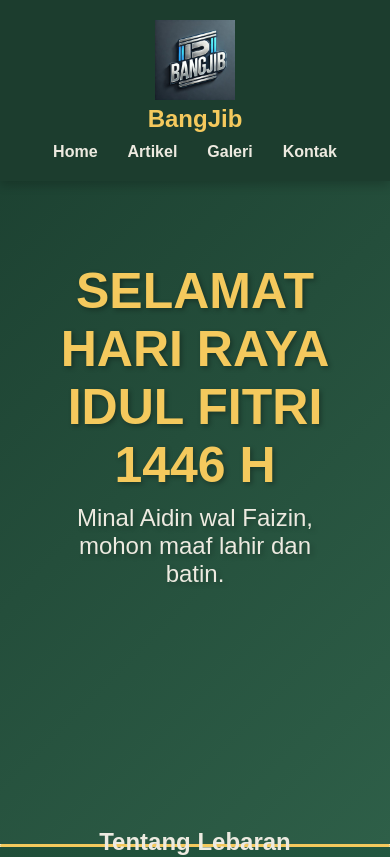
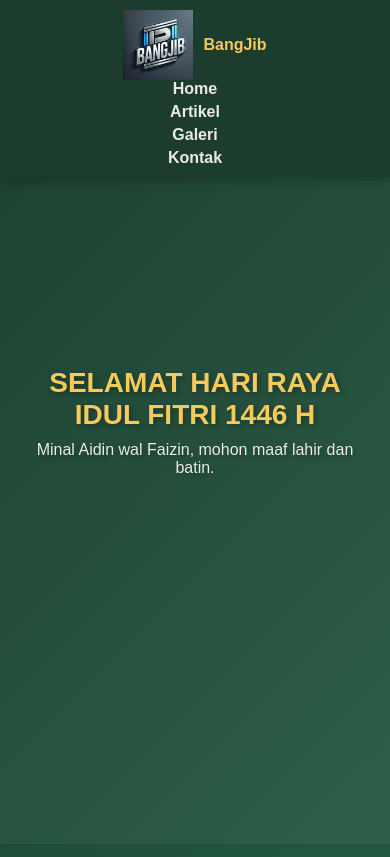
Before and after one commit to mixaza-star/mixaza-star.github.io, a plain HTML site: page index.html in a window 390 px wide. Shown: the top 857 px of the page. Drawn offline with Linux system fonts and the light colour scheme.

Commit message:
first commit

```diff
--- a/index.html
+++ b/index.html
@@ -10,8 +10,10 @@
 
     <!-- HEADER -->
     <header>
-        <img src="images/logo bangjib.jpg" alt="Logo BangJib" class="logo">
-        <h1>BangJib</h1>
+        <div class="logo-container">
+            <img src="images/logo bangjib.jpg" alt="Logo BangJib" class="logo">
+            <h1>BangJib</h1>
+        </div>
         <nav>
             <ul>
                 <li><a href="#home">Home</a></li>
@@ -67,7 +69,7 @@
     <!-- SECTION GALERI -->
     <!-- SECTION GALERI -->
 <section id="galeri" class="galeri">
-    <h2>Galeri</h2>
+    <h2></h2>
 
     <!-- Foto Lebaran -->
     <img src="images/BangJib.jpg" alt="Foto BangJib">
--- a/styles.css
+++ b/styles.css
@@ -7,46 +7,52 @@
 }
 
 /* HEADER */
+/* HEADER */
 header {
-    background: #1C3D2E; /* Hijau tua yang elegan */
-    color: #EDEAE0; /* Putih lembut */
-    padding: 20px 0;
+    background: #1C3D2E;
+    color: #EDEAE0;
+    padding: 15px 20px;
     position: fixed;
     width: 100%;
     top: 0;
     left: 0;
     z-index: 1000;
-    text-align: center;
     display: flex;
-    flex-direction: column;
     align-items: center;
+    justify-content: space-between;
     box-shadow: 0 4px 10px rgba(0, 0, 0, 0.2);
+}
+
+/* LOGO + NAMA */
+.logo-container {
+    display: flex;
+    align-items: center;
+    gap: 10px;
 }
 
 /* LOGO */
 .logo {
-    width: 80px;
+    width: 70px;
     height: auto;
 }
 
 /* TEKS "BangJib" */
 h1 {
-    font-size: 24px;
+    font-size: 22px;
     font-weight: bold;
-    margin-top: 5px;
-    color: #F4C95D; /* Emas elegan */
+    color: #F4C95D;
+    margin: 0; /* Menghindari jarak ekstra */
 }
 
 /* MENU NAVIGASI */
 nav ul {
     list-style: none;
     display: flex;
-    justify-content: center;
-    margin-top: 10px;
+    gap: 20px;
 }
 
 nav ul li {
-    margin: 0 15px;
+    display: inline-block;
 }
 
 nav ul li a {
@@ -60,17 +66,18 @@ nav ul li a:hover {
     color: #F4C95D;
 }
 
-/* GARIS PEMISAH */
-.separator {
-    width: 100%;
-    height: 3px;
-    background-color: #F4C95D;
-    border-radius: 5px;
+/* CONTAINER UTAMA */
+.container {
+    max-width: 1200px;
+    margin: 0 auto;
+    padding: 20px;
 }
 
-/* SECTION STYLE */
-.home, .artikel, .galeri, .kontak {
-    height: 100vh;
+/* SECTION HOME */
+.home {
+    background: linear-gradient(135deg, #1A3D2E, #2E5F48);
+    color: #EDEAE0;
+    min-height: 100vh;
     display: flex;
     align-items: center;
     justify-content: center;
@@ -79,13 +86,6 @@ nav ul li a:hover {
     padding: 50px;
 }
 
-/* WARNA BACKGROUND */
-.home {
-    background: linear-gradient(135deg, #1A3D2E, #2E5F48);
-    color: #EDEAE0;
-}
-
-/* TEKS UTAMA */
 .home h1 {
     font-size: 50px;
     font-family: 'Montserrat', sans-serif;
@@ -94,7 +94,6 @@ nav ul li a:hover {
     text-shadow: 2px 2px 5px rgba(0, 0, 0, 0.3);
 }
 
-/* PARAGRAF */
 .home p {
     font-size: 24px;
     font-weight: 400;
@@ -106,9 +105,11 @@ nav ul li a:hover {
 .artikel {
     background: linear-gradient(135deg, #1F4E38, #2A6B52);
     color: #EDEAE0;
-    padding: 40px;
+    padding: 50px;
     text-align: justify;
     line-height: 1.6;
+    max-width: 900px;
+    margin: auto;
 }
 
 /* GALERI */
@@ -116,12 +117,15 @@ nav ul li a:hover {
     background: linear-gradient(135deg, #18392A, #22543D);
     color: #EDEAE0;
     padding: 50px;
+    display: flex;
+    flex-wrap: wrap;
+    justify-content: center;
+    gap: 20px;
 }
 
 .galeri img {
     width: 300px;
     height: auto;
-    margin: 10px;
     border-radius: 10px;
     box-shadow: 0 4px 8px rgba(0, 0, 0, 0.2);
     transition: transform 0.3s ease;
@@ -136,6 +140,7 @@ nav ul li a:hover {
     background: linear-gradient(135deg, #1C4631, #2D6A4F);
     color: #EDEAE0;
     padding: 50px;
+    text-align: center;
 }
 
 .kontak a {
@@ -157,3 +162,76 @@ nav ul li a:hover {
     padding: 20px;
     font-size: 14px;
 }
+
+/* =======================
+   📱 RESPONSIVE DESIGN
+   ======================= */
+
+/* Untuk layar tablet & HP */
+@media (max-width: 768px) {
+    header {
+        flex-direction: column;
+        text-align: center;
+        padding: 10px;
+    }
+
+    h1 {
+        font-size: 18px;
+    }
+
+    nav ul {
+        flex-direction: column;
+        gap: 5px;
+    }
+
+    .home {
+        padding: 30px;
+        height: auto;
+    }
+
+    .home h1 {
+        font-size: 36px;
+    }
+
+    .home p {
+        font-size: 18px;
+    }
+
+    .artikel {
+        padding: 20px;
+    }
+
+    .galeri {
+        display: grid;
+        grid-template-columns: repeat(auto-fit, minmax(150px, 1fr));
+        gap: 10px;
+    }
+
+    .galeri img {
+        width: 100%;
+    }
+}
+
+/* Untuk layar HP kecil */
+@media (max-width: 480px) {
+    h1 {
+        font-size: 16px;
+    }
+
+    .home h1 {
+        font-size: 28px;
+    }
+
+    .home p {
+        font-size: 16px;
+    }
+
+    .artikel {
+        padding: 15px;
+        font-size: 0.95em;
+    }
+
+    .galeri {
+        grid-template-columns: 1fr;
+    }
+}
```
